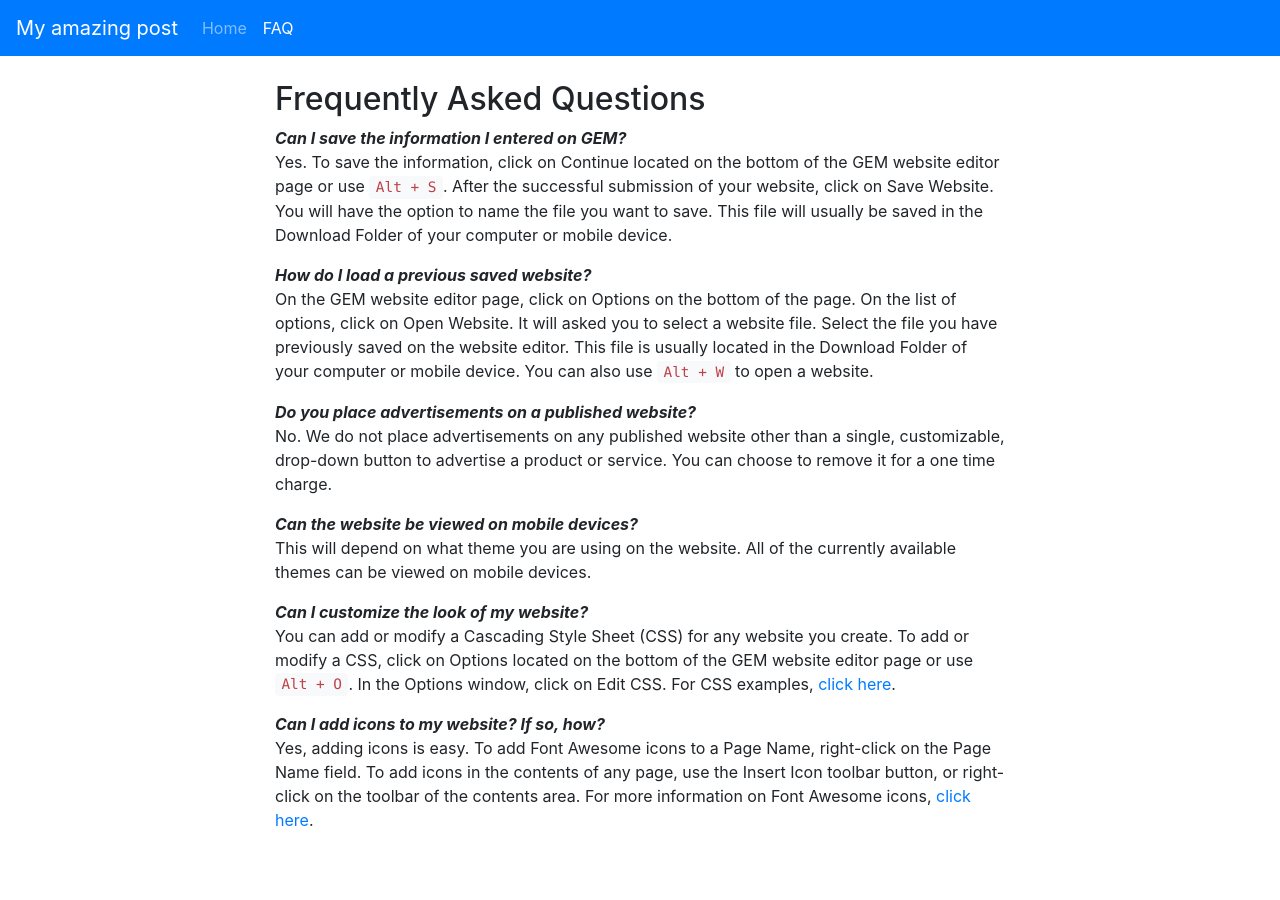
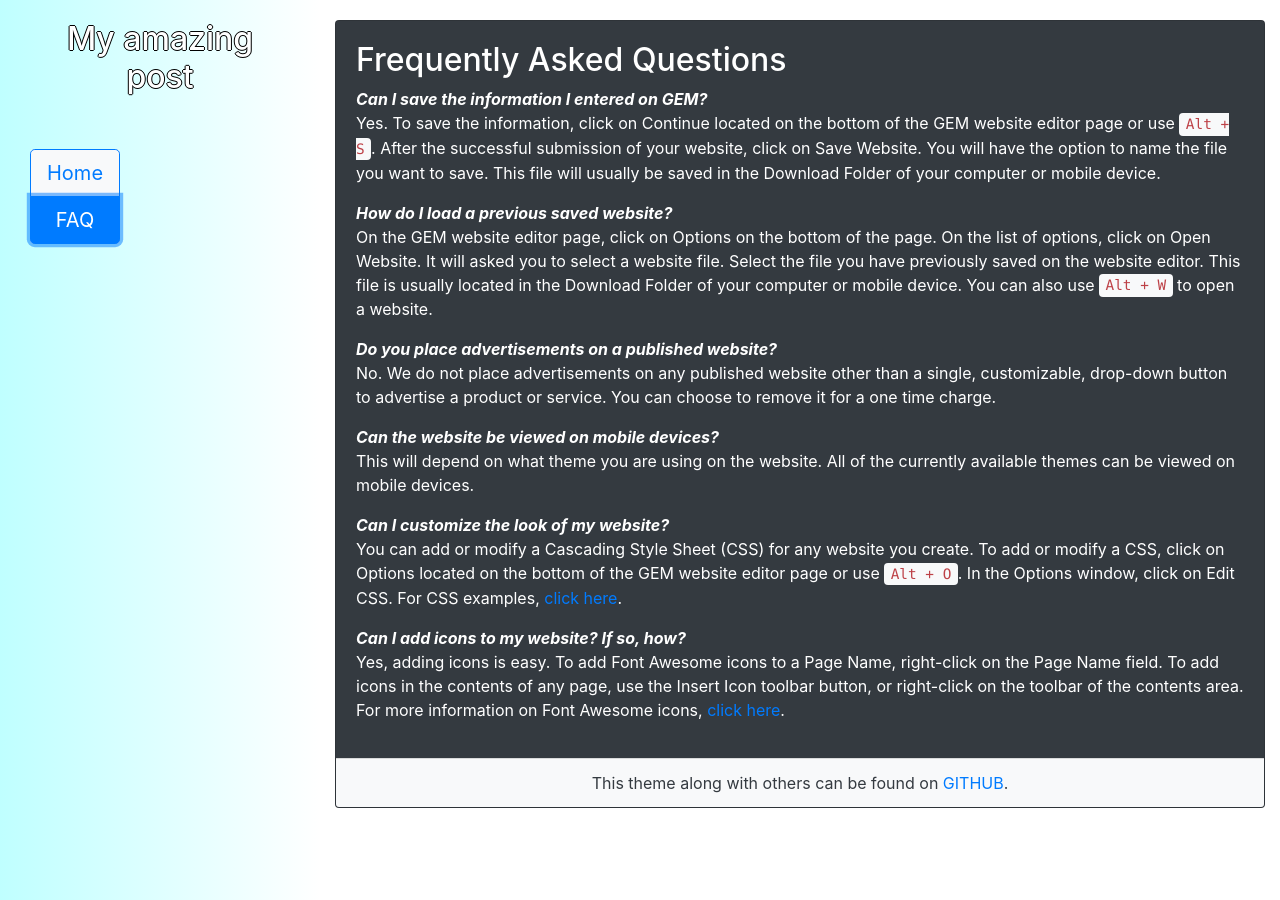
Before and after one commit to emrickj/emrickj.github.io, a Jekyll site: the page built from _webpages/2.md, in a window 1280 px wide. Built offline with Jekyll 4.4.1, drawn with Linux system fonts in a browser that asks for light colours; nearby versions of some CDN libraries.

Commit message:
Add files via upload

```diff
--- a/_layouts/page.html
+++ b/_layouts/page.html
@@ -7,16 +7,27 @@
 <link rel="stylesheet" href="https://cdnjs.cloudflare.com/ajax/libs/font-awesome/4.7.0/css/font-awesome.min.css">
 	<title>{{ site.title | default: site.github.repository_name }}</title>
 <style>
+@media (max-width: 767px) {
+	body {background: linear-gradient(to right, rgba(191,255,255,1), rgba(191,255,255,0), rgba(191,255,255,1))};
+}
 @media (min-width: 576px) {
 	form label {text-align: right;}
+}
+#grad {
+  background: linear-gradient(to right, rgba(191,255,255,1), rgba(191,255,255,0));
+}
+#title {
+  color: white;
+  text-shadow: -1px 0 black, 0 1px black, 1px 0 black, 0 -1px black;
 }
 
 
    </style>
 </head>
-<body class='page1' id='demo'>
-<nav class="navbar navbar-expand-md bg-primary navbar-dark fixed-top">
-  <a class="navbar-brand" href="#">{{ site.title | default: site.github.repository_name }}</a>
+<body id="demo" onload="setHeight();" onresize="setHeight();">
+<div class="d-block d-md-none">
+<nav class="navbar bg-light navbar-light fixed-top">
+  <a class="navbar-brand" href="http://www.gem-editor.com/gwc/theme1b4g.php">{{ site.title | default: site.github.repository_name }}</a>
   <button type="button" class="navbar-toggler" data-toggle="collapse" data-target="#myNavbar">
 	<span class="navbar-toggler-icon"></span>
   </button>
@@ -32,26 +43,41 @@
 	</ul>
   </div>
 </nav>
-   <div class="container" style="padding-top: 56px;">
+</div>
+   <div class="container-fluid">
+      <div class="d-block d-md-none" style="padding-top: 50px;"></div>
       <div class="row">
-         <div class="col-md-2">
+         <div class="col-md-3 d-none d-md-block" id="grad">
+		    <div class="container">
+		          <div style="padding: 20px" id="title">
+				     <b><h2><center>{{ site.title | default: site.github.repository_name }}</center></h2></b>
 				  </div>
-         <div class="col-md-8">
-            {% if page.image_url %}
-            <img class='img-fluid' src='{{ page.image_url | relative url }}'>
+                  <br>
+                  <div class="btn-group-vertical btn-group-lg bg-light rounded">
+                {% for item in site.webpages %}
+                  {% assign bs = "" %}
+                  {% if page.url == item.url %}
+                      {% assign bs = " active" %}
                   {% endif %}
+                      <a href='{{ item.url | relative_url }}' class='btn btn-outline-primary{{ bs }}'>{{ item.title }}</a>
+                {% endfor %}
+                  </div>
+                  <br>
                   <br>
 			</div>
-         <div class="col-md-2">
+         </div>
+         <div class="col-md-9" style="padding-top: 20px;padding-bottom: 20px;">
+           <div class="card bg-dark text-white">
+                 {% if page.image_url %}
+		             <img class='card-img-top' src='{{ page.image_url | relative url }}'>
+		             {% endif %}
+               <div class="card-body">
+					 {{ content }}
+               </div>
+				<div class="card-footer bg-light text-dark">
+					<center>This theme along with others can be found on <a href="https://github.com/emrickj/jekyll-themes">GITHUB</a>.</center>
 				</div>
            </div>
-      <div class="row">
-         <div class="col-md-2">
-         </div>
-         <div class="col-md-8">
-                     {{ content }}
-         </div>
-         <div class="col-md-2">
          </div>
       </div>
    </div>
@@ -59,4 +85,12 @@
 <script src="https://cdnjs.cloudflare.com/ajax/libs/popper.js/1.12.6/umd/popper.min.js"></script>
 <script src="https://maxcdn.bootstrapcdn.com/bootstrap/4.0.0-beta.2/js/bootstrap.min.js"></script>
 </body>
+<script>
+
+function setHeight() {
+$(".container").css("height","initial");
+if ($(".container").height() < window.innerHeight)
+   $(".container").height(window.innerHeight);
+}
+</script>
 </html>
```
Lines whose indentation alone changed are shown as unchanged.
